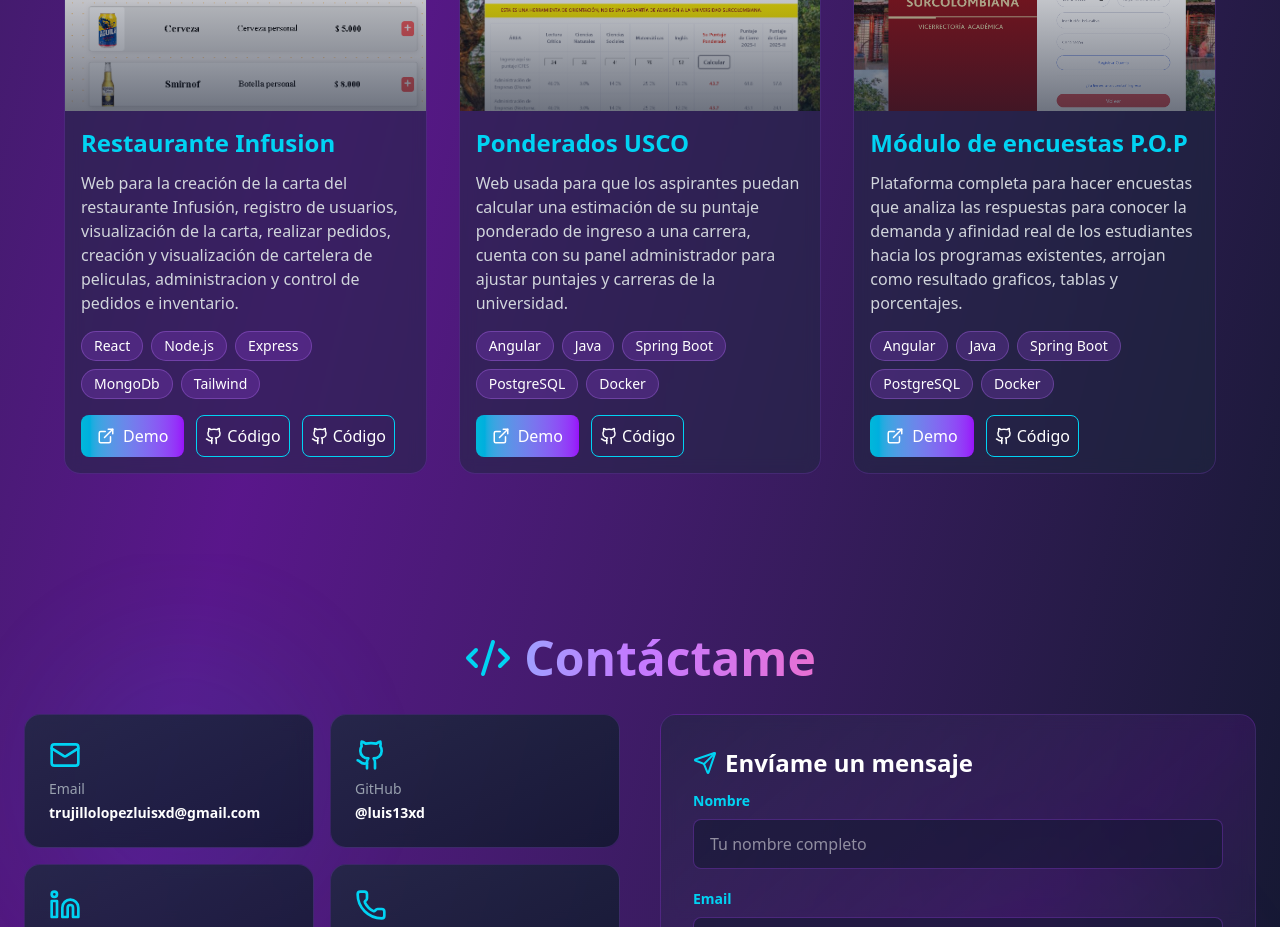
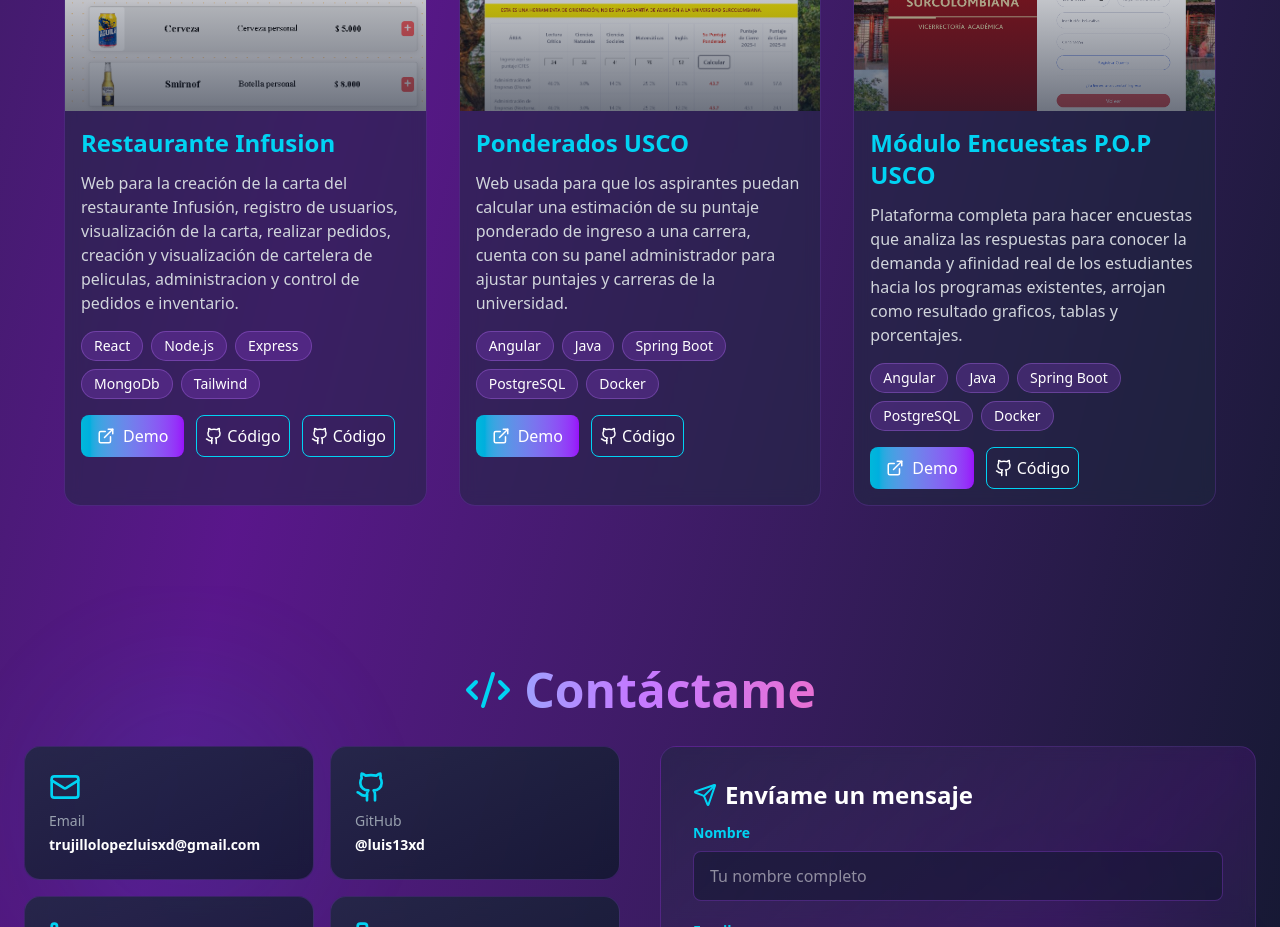
Before and after one commit to luis13xd/luistrujillolopez, a React (Vite) app: page / in a window 1280 px wide. Shown: the part 3660-4587 px from the top of the page. Built offline with nearby package versions, Linux system fonts and the light colour scheme.

Commit message:
AJSURTE NOMBRE DE PROYECTO USCO

```diff
--- a/src/data/proyectos.ts
+++ b/src/data/proyectos.ts
@@ -65,7 +65,7 @@ export const projectsData: Proyecto[] = [
     ],
   },
   {
-    titulo: "Módulo de encuestas P.O.P",
+    titulo: "Módulo Encuestas P.O.P USCO",
     descripcion:
       "Plataforma completa para hacer encuestas que analiza las respuestas para conocer la demanda y afinidad real de los estudiantes hacia los programas existentes, arrojan como resultado graficos, tablas y porcentajes.",
     tecnologias: ["Angular", "Java", "Spring Boot", "PostgreSQL", "Docker"],
```
